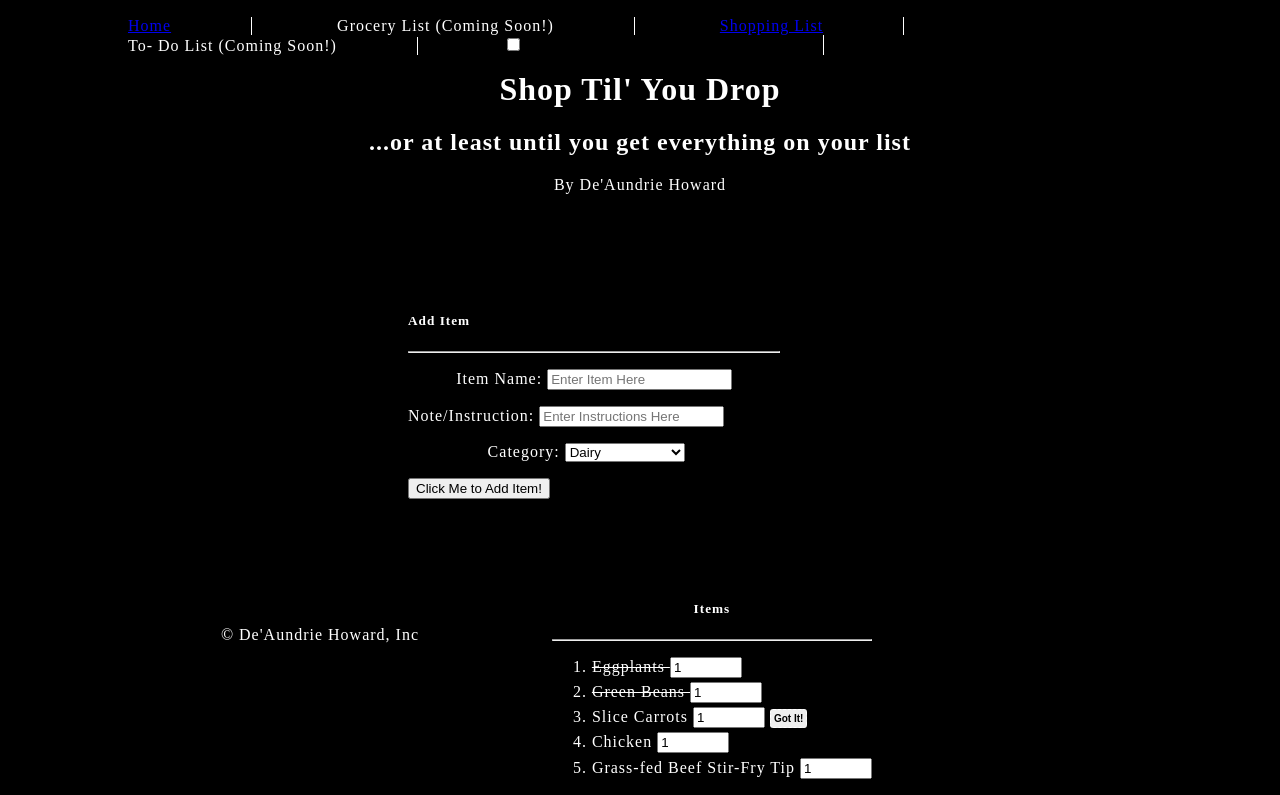
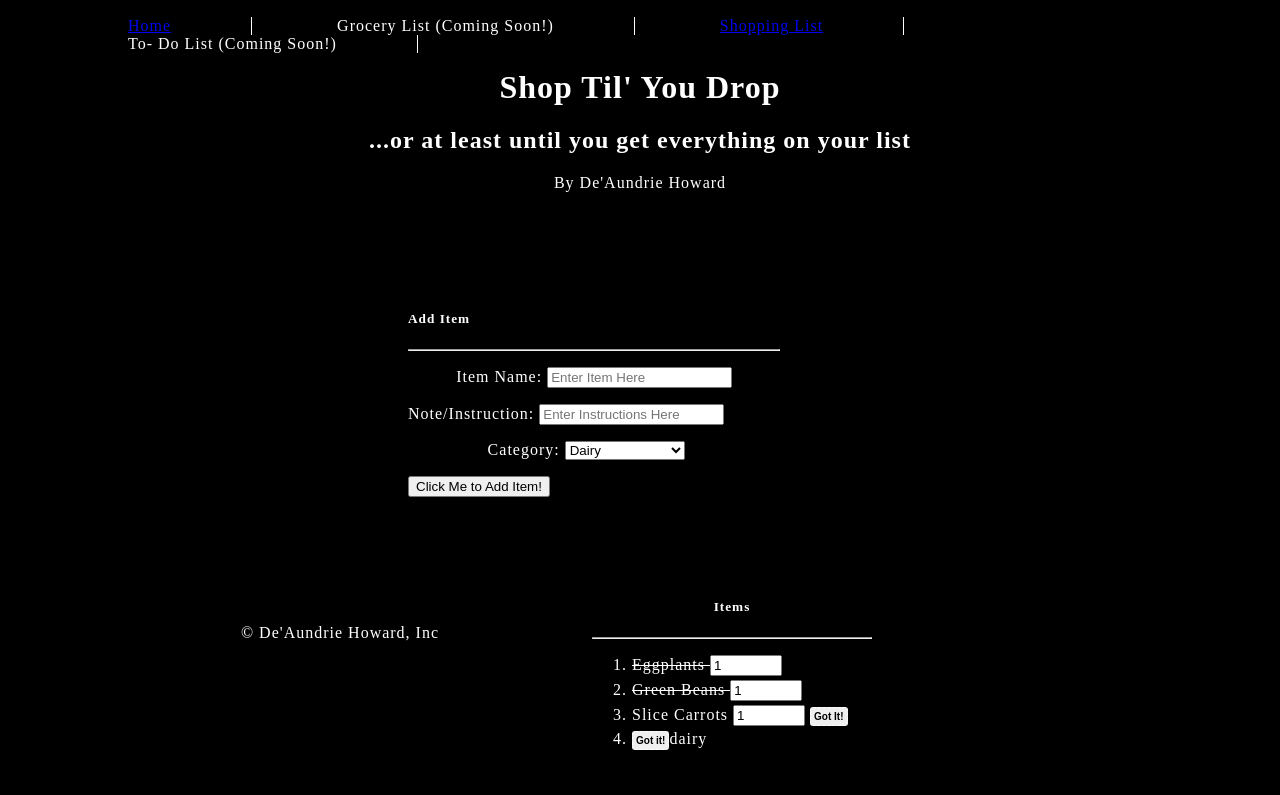
Before and after one commit to deaundriehoward/Shopping-List-App, a plain HTML site: page shoppinglist.html in a window 1280 px wide. Both pictures are taken after a click on the element "Click Me to Add Item!". Shown: the part 111-906 px from the top of the page. After the commit the page ends 877 px from the top, so only its background shows below. Drawn offline with Linux system fonts and the light colour scheme.

Commit message:
Initial commit

```diff
--- a/app.js
+++ b/app.js
@@ -3,18 +3,20 @@ $(document).ready(function() {
 	// When the user click the "Add Item" button
 	$('.add-button').on('click', function() {
 			var newItem = $('input.add-item').val();
-
 			// Alert: When the user enters less than required
 			if (newItem == 0) {
 			alert("Enter an item. Please and thank you!");
 		}
 			// When the user enter a new item
-			$('ul').append('<li class="buy"><input class="item" type="checkbox"></input' + newItem + '</li>');
+			var newNote = $('input.note').val();
+			var newCat = $('select.categories').val();
+
+			$('ol').append('<li class="buy"><button class="item"> Got it! </button>' + newItem + newNote + newCat + '</li>');
 	});
 
 		// When the user wants to remove or have bought an item
-		$('ul').on('click', '.item', function() {
+		$('ol').on('click', '.item', function() {
 		$(this).closest('li').toggleClass('buy bought');
-		$(this).remove();
+		$(this).remove('input.quantity');
 	});
 });
--- a/shoppinglist.html
+++ b/shoppinglist.html
@@ -60,8 +60,6 @@
         </li>
         <li class="bought"> Green Beans <input class="quantity" type="number" min="1" max="1000" value="1"> </li>
         <li class="buy"> Slice Carrots <input class="quantity" type="number" min="1" max="1000" value="1"> <button class="item">Got It!</button> </li>
-        <li>Chicken <input class="quantity" type="number" min="1" max="1000" value="1"> </li>
-        <li> Grass-fed Beef Stir-Fry Tip <input class="quantity" type="number" min="1" max="1000" value="1"> </li>
       </ol>
     </div>
   </section>
```
